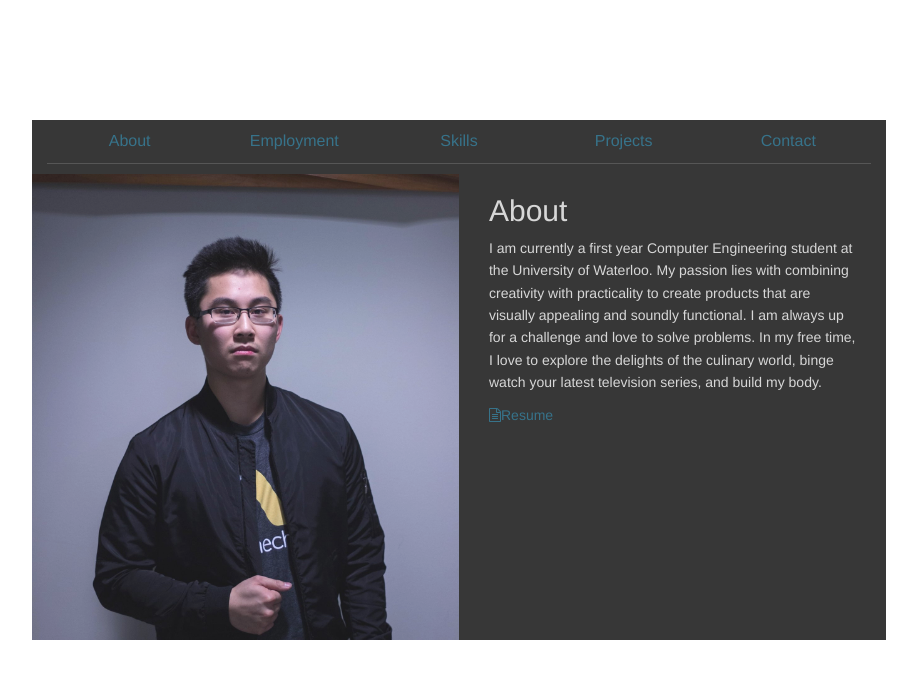
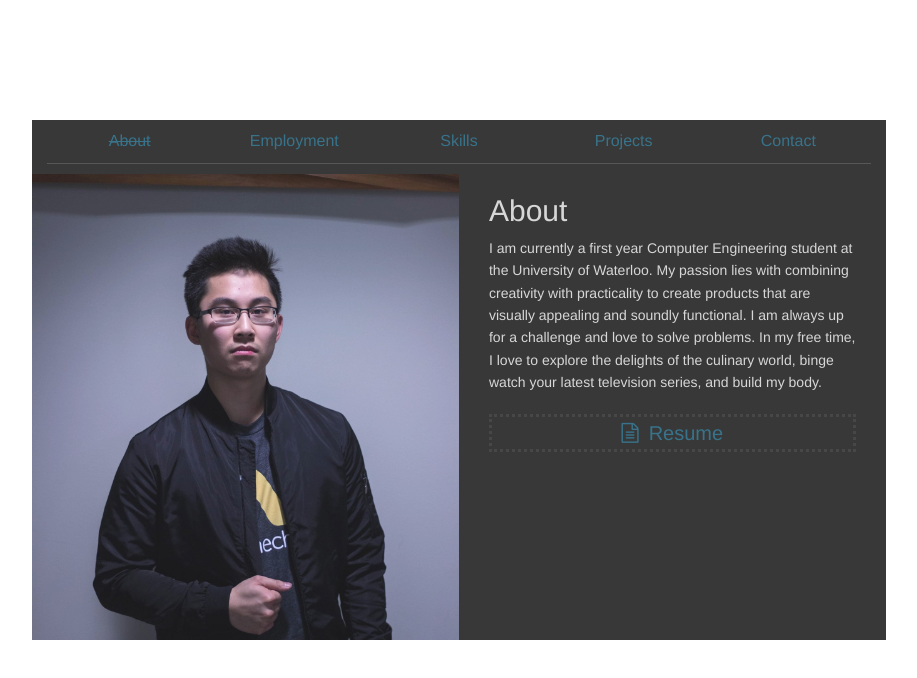
Before and after one commit to jameshuangg/Website.v2, a website: page index.html at #!/about in a window 1280 px wide. Shown: the whole page, without its empty margins (181-1098 px from the left). Drawn offline with nearby package versions, Linux system fonts and the light colour scheme; some packages are replaced by stand-ins of ours; files whose address does not match are found by name.

Commit message:
Added functionality & updated UI

```diff
--- a/css/main.css
+++ b/css/main.css
@@ -62,6 +62,10 @@ a:hover {
 .description {
 	color: #666;
 }
+
+.cross-out {
+	text-decoration: line-through !important;
+}
 /********************************************
 	About Page CSS
 */
@@ -77,6 +81,18 @@ a:hover {
 	padding-left: 30px;
 	padding-right: 30px;
 	line-height: 1.6;
+}
+
+.resume-link {
+	text-align: center;
+	display: block;
+	font-size: 20px;
+	border: 3px dotted #333;
+	margin-top: 20px;
+}
+
+.resume-icon {
+	margin-right: 10px;
 }
 
 /********************************************
--- a/index.html
+++ b/index.html
@@ -10,7 +10,7 @@
 			<!-- CSS -->
 			<link rel="stylesheet" href="node_modules/bootstrap/dist/css/bootstrap.min.css">
 			<link rel="stylesheet" href="css/main.css">
-			<link rel="stylesheet" href="css/animate.css">
+			<link rel="stylesheet" href="node_modules/animate.css/animate.min.css">
 
 			<!-- fonts -->
 			<link href="css/font-awesome.min.css" rel="stylesheet">
@@ -26,6 +26,7 @@
 			<script type="text/javascript" src="js/app.js"></script>
 			<script type="text/javascript" src="js/appConfig.js"></script>
 
+
 			<!-- Controllers -->
 			<script type="text/javascript" src="js/controllers/mainCtrl.js"></script>
 
@@ -37,14 +38,13 @@
     </head>
 
     <body class="mainBackground" ng-app="myWebsite">
-			<div class="content-container col-sm-offset-2 col-sm-8">
+			<div class="animated slideInUp content-container col-sm-offset-2 col-sm-8">
 				<!-- Navigation bar -->
 				<nav class="nav-size" ng-controller="mainCtrl as main">
 					<ul class="navigation-container">
-						<li ng-repeat="page in main.pages track by $index" class="navigation-item"><a ng-bind="page" ng-click="main.redirect($index)"></a></li>
+						<li ng-repeat="page in main.pages track by $index" class="navigation-item"><a ng-bind="page" ng-click="main.redirect($index)" ng-class="{'cross-out': main.checkState(page)}"></a></li>
 					</ul>
 				</nav>
-
 				<!-- Routing Container -->
 				<ui-view class="fill"></ui-view>
 			</div>
--- a/js/controllers/mainCtrl.js
+++ b/js/controllers/mainCtrl.js
@@ -58,8 +58,12 @@
 					name: 'C++',
 					level: '60%'
 				}
-			]
+			];
+
+			// Used to detect which page you are currently on.
+			this.checkState = function(page) {
+				return page == $state.current.name;
+			};
 		}
-
 	]);
 })();
--- a/package.json
+++ b/package.json
@@ -6,6 +6,7 @@
   "dependencies": {
     "angular": "^1.6.3",
     "angular-ui-router": "^0.4.2",
+    "animate.css": "^3.5.2",
     "bootstrap": "^3.3.7"
   },
   "devDependencies": {},
--- a/pages/about.html
+++ b/pages/about.html
@@ -1,9 +1,9 @@
 <!-- About Content -->
-<div class="section row">
+<div class="section row animated fadeIn">
 	<div class="about-image col-xs-12 col-sm-6"></div>
 	<div class="about-content col-xs-12 col-sm-6">
 		<h2>About</h2>
 		<p>I am currently a first year Computer Engineering student at the University of Waterloo. My passion lies with combining creativity with practicality to create products that are visually appealing and soundly functional. I am always up for a challenge and love to solve problems. In my free time, I love to explore the delights of the culinary world, binge watch your latest television series, and build my body.</p>
-		<a><i class="fa fa-file-text-o" aria-hidden="true"></i>Resume</a>
+		<a class="resume-link"><i class="resume-icon fa fa-file-text-o" aria-hidden="true"></i>Resume</a>
 	</div>
 </div>
```
Also changed, not shown: pages/contact.html (+1 -1 lines), pages/projects.html (+1 -1 lines), pages/skills.html (+1 -1 lines), pages/work.html (+1 -1 lines).
